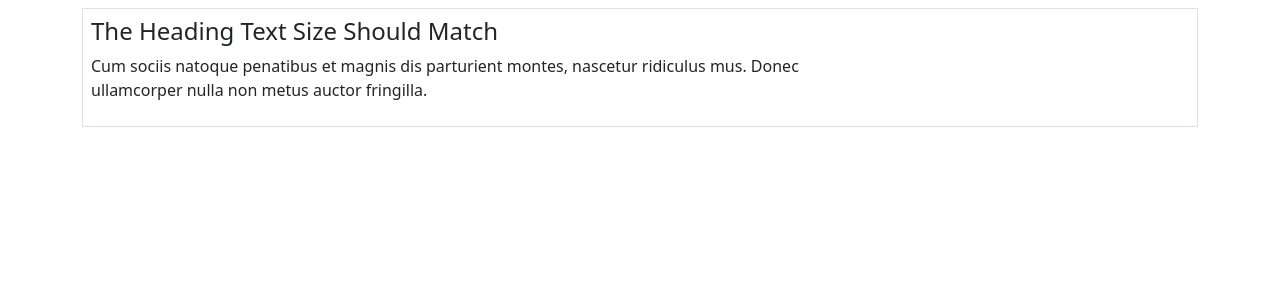
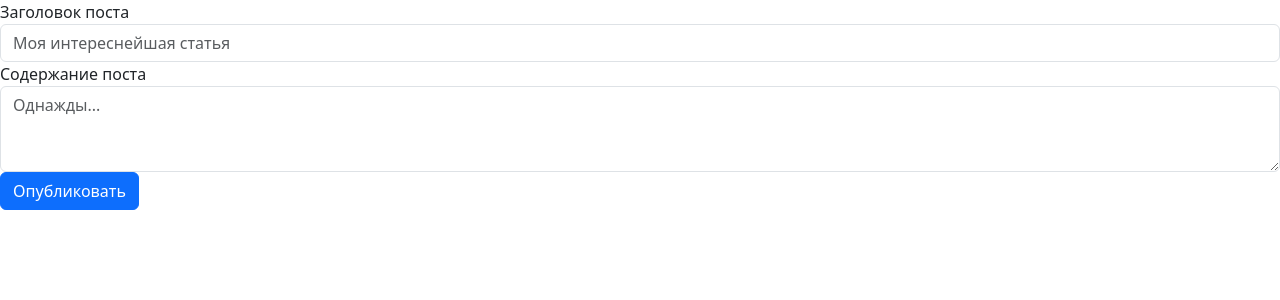
Before and after one commit to barabane/Mini-Blog, a Flask app: page /feed in a window 1280 px wide. Shown: the top 300 px of the page. Run offline with Flask 3, Linux system fonts and the light colour scheme; a user stored in the database is signed in.

Commit message:
add create post functionality

```diff
--- a/app.py
+++ b/app.py
@@ -34,7 +34,6 @@ def create_app():
 
         @login_manager.user_loader
         def load_user(user_id):
-            print('user_id')
             return UserLogin().get_user_from_db(user_id)
 
         @login_manager.unauthorized_handler
--- a/db.py
+++ b/db.py
@@ -25,9 +25,6 @@ class DB:
     def get_user_by_email(self, email: str):
         user = self.session.scalar(select(User).where(User.email.is_(email)))
 
-        if not user:
-            logger.error("Такой пользователь не найден")
-
         return user
 
     def get_user_by_id(self, user_id: int):
@@ -50,11 +47,10 @@ class DB:
         pass
 
     def get_all_posts(self):
-        posts = self.session.execute(select(User)).all()
-
+        posts = self.session.scalars(select(Post))
         return posts
 
-    def create_post(self, text: str, title: str, author_id: User.id, theme: str = ""):
+    def create_post(self, text: str, title: str, author_id: str, theme: str = ""):
         new_post = Post(
             id=str(uuid.uuid4()),
             text=text,
--- /dev/null
+++ b/forms/add_post_form.py
@@ -0,0 +1,8 @@
+from flask_wtf import FlaskForm
+from wtforms import TextAreaField, StringField
+from wtforms.validators import DataRequired, InputRequired
+
+
+class AddPostForm(FlaskForm):
+    title = StringField("Заголовок поста", validators=[DataRequired()])
+    text = TextAreaField("Содержание поста", validators=[DataRequired()])
--- a/forms/login_form.py
+++ b/forms/login_form.py
@@ -4,5 +4,5 @@ from wtforms.validators import DataRequired, InputRequired
 
 
 class LoginForm(FlaskForm):
-    email = EmailField('Email', validators=[DataRequired(),InputRequired(message="Введите Email")])
+    email = EmailField('Email', validators=[DataRequired(), InputRequired(message="Введите Email")])
     password = PasswordField('Пароль', validators=[DataRequired(), InputRequired(message="Введите пароль")])
--- a/main.py
+++ b/main.py
@@ -1,5 +1,7 @@
-from flask import Blueprint, render_template
-from flask_login import login_required
+from flask import Blueprint, render_template, redirect, url_for
+from flask_login import login_required, current_user
+from forms.add_post_form import AddPostForm
+from db import db
 
 main = Blueprint('main', __name__)
 
@@ -10,7 +12,17 @@ def profile_handler():
     return 'Profile'
 
 
-@main.route('/feed')
+@main.route('/feed', methods=['GET', 'POST'])
 @login_required
 def feed_handler():
-    return render_template("feed.html")
+    form = AddPostForm()
+
+    if form.validate_on_submit():
+        db.create_post(author_id=current_user.get_id(), title=form.title.data, text=form.text.data)
+        posts = db.get_all_posts()
+
+        # return render_template("feed.html", posts=posts, form=form)
+        return redirect(location='/feed')
+
+    posts = db.get_all_posts()
+    return render_template("feed.html", posts=posts, form=form)
--- a/templates/feed.html
+++ b/templates/feed.html
@@ -1,28 +1,36 @@
 {% extends "base.html"%}
 {% block title%}Main{% endblock %}
 {% block content%}
+  <form action="/feed" method="POST">
+    {{ form.csrf_token }}
+    <div class="form-group">
+    <label for="exampleFormControlInput1">{{ form.title.label }}</label>
+    <input type="text" name="title" class="form-control" id="exampleFormControlInput1" placeholder="Моя интереснейшая статья" required>
+  </div>
+  <div class="form-group">
+    <label for="exampleFormControlTextarea1">{{ form.text.label }}</label>
+    <textarea class="form-control" name="text" id="exampleFormControlTextarea1" rows="3" placeholder="Однажды..." required></textarea>
+  </div>
+    <button type="submit" class="btn btn-primary">Опубликовать</button>
+  </form>
   <div class="container-md post-list pt-2 pb-2">
-    <article class="post vt-post border p-2 mb-2">
-            <div class="row">
-                <div class="col-xs-12 col-sm-7 col-md-7 col-lg-8">
-                    <div class="caption">
-                        <h4 class="md-heading">The Heading Text Size Should Match</h4>
-                        <p> Cum sociis natoque penatibus et magnis dis parturient montes, nascetur ridiculus mus. Donec ullamcorper nulla non metus auctor fringilla. </p>
-                    </div>
-                </div>
-            </div>
-    </article>
     {% for post in posts %}
       <article class="post vt-post border p-2 mb-2">
             <div class="row">
                 <div class="col-xs-12 col-sm-7 col-md-7 col-lg-8">
                     <div class="caption">
-                        <h4 class="md-heading">{{ post.title }}</h4>
+                        <h4 class="md-heading">{{ post.title }} - {{ post.date.date() }} {{ post.date.strftime('%H:%M') }}</h4>
                         <p>{{ post.text }}</p>
                     </div>
                 </div>
             </div>
       </article>
     {% endfor %}
+    {% for error in form.text.errors %}
+      <p>{{ error }}</p>
+    {% endfor %}
+    {% for error in form.title.errors %}
+      <p>{{ error }}</p>
+    {% endfor %}
   </div>
 {% endblock %}
--- a/templates/login.html
+++ b/templates/login.html
@@ -3,27 +3,22 @@
 {% block content %}
 <form class="container-lg justify-content-center align-items-center", action="/login", method="POST">
   {{ form.csrf_token }}
-  <!-- Email input -->
   <div class="form-outline mb-4">
     <label class="form-label" for="form2Example1">{{ form.email.label }}</label>
     <input type="email" name="email" id="form2Example1" class="form-control" required/>
   </div>
 
-  <!-- Password input -->
   <div class="form-outline mb-4">
     <label class="form-label" for="form2Example2">{{ form.password.label }}</label>
     <input type="password" name="password" id="form2Example2" class="form-control" required/>
   </div>
 
-  <!-- 2 column grid layout for inline styling -->
   <div class="row mb-4">
     <div class="col">
-      <!-- Simple link -->
       <a href="#!">Forgot password?</a>
     </div>
   </div>
 
-  <!-- Submit button -->
   <button type="submit" class="btn btn-primary btn-block mb-4">Войти</button>
   {% with messages = get_flashed_messages() %}
     {% if messages %}
--- a/templates/signup.html
+++ b/templates/signup.html
@@ -2,7 +2,6 @@
 {% block title %}Регистрация{% endblock %}
 {% block content %}
 <form class="container-lg justify-content-center align-items-center", action="/signup", method="POST">
-  <!-- Email input -->
   <div class="form-outline mb-4">
     <label class="form-label" for="form2Example1">{{ form.email.label }}</label>
     <input type="email" name="email" id="form2Example1" class="form-control" required/>
@@ -11,7 +10,6 @@
     </div>
   </div>
 
-  <!-- Password input -->
   <div class="form-outline mb-4">
     <label class="form-label" for="password">{{ form.password.label }}</label>
     <input type="password" name="password" id="password" class="form-control" required/>
@@ -28,15 +26,12 @@
     </div>
   </div>
 
-  <!-- 2 column grid layout for inline styling -->
   <div class="row mb-4">
     <div class="col">
-      <!-- Simple link -->
       <a href="#!">Forgot password?</a>
     </div>
   </div>
 
-  <!-- Submit button -->
   <button type="submit" class="btn btn-primary btn-block mb-4">Зарегистрироваться</button>
   {{ form.csrf_token }}
   {% with messages = get_flashed_messages() %}
```
